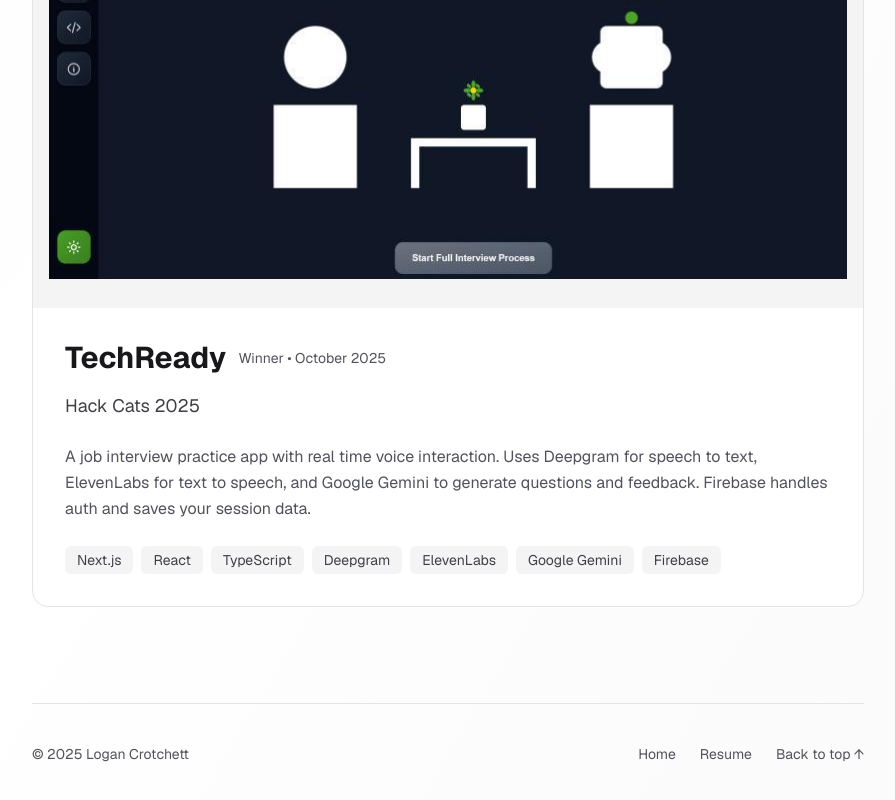
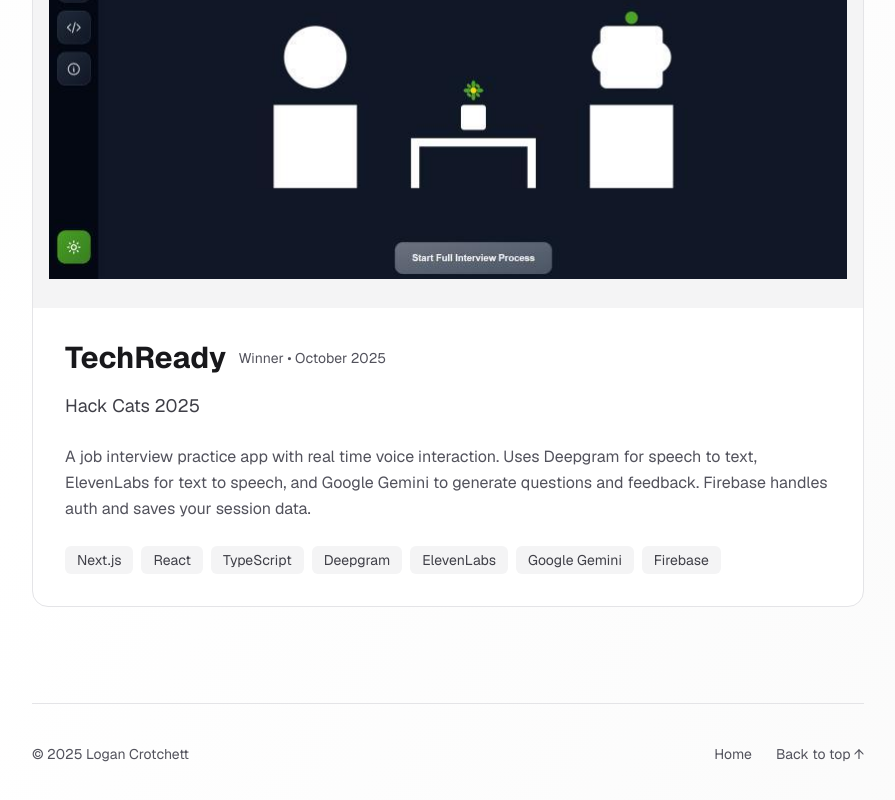
Before and after one commit to Loganaan/personal-website, a Next.js app: page /projects in a window 1280 px wide. Shown: the part 1255-2055 px from the top of the page, without its empty margins (192-1087 px from the left). Built offline with nearby package versions, Linux system fonts and the light colour scheme.

Commit message:
Removed resume from projects page footer

```diff
--- a/app/projects/page.tsx
+++ b/app/projects/page.tsx
@@ -112,14 +112,6 @@ export default function Projects() {
                 Home
               </Link>
               <a
-                href="/Logan_Crotchett_resume.pdf"
-                target="_blank"
-                rel="noopener noreferrer"
-                className="text-sm text-zinc-600 dark:text-zinc-400 hover:text-zinc-900 dark:hover:text-zinc-100 transition-colors"
-              >
-                Resume
-              </a>
-              <a
                 href="#top"
                 className="text-sm text-zinc-600 dark:text-zinc-400 hover:text-zinc-900 dark:hover:text-zinc-100 transition-colors"
               >
```
